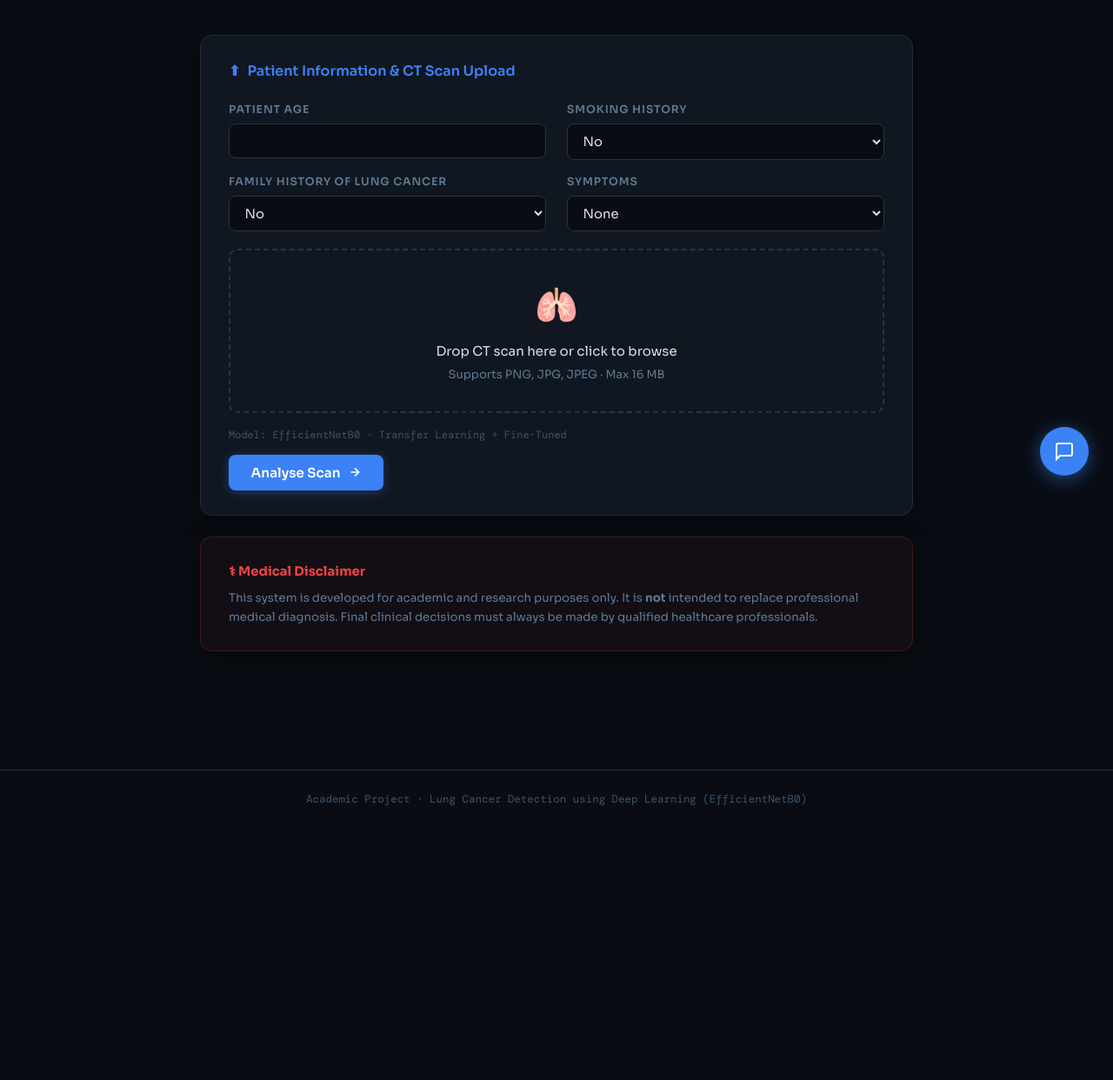
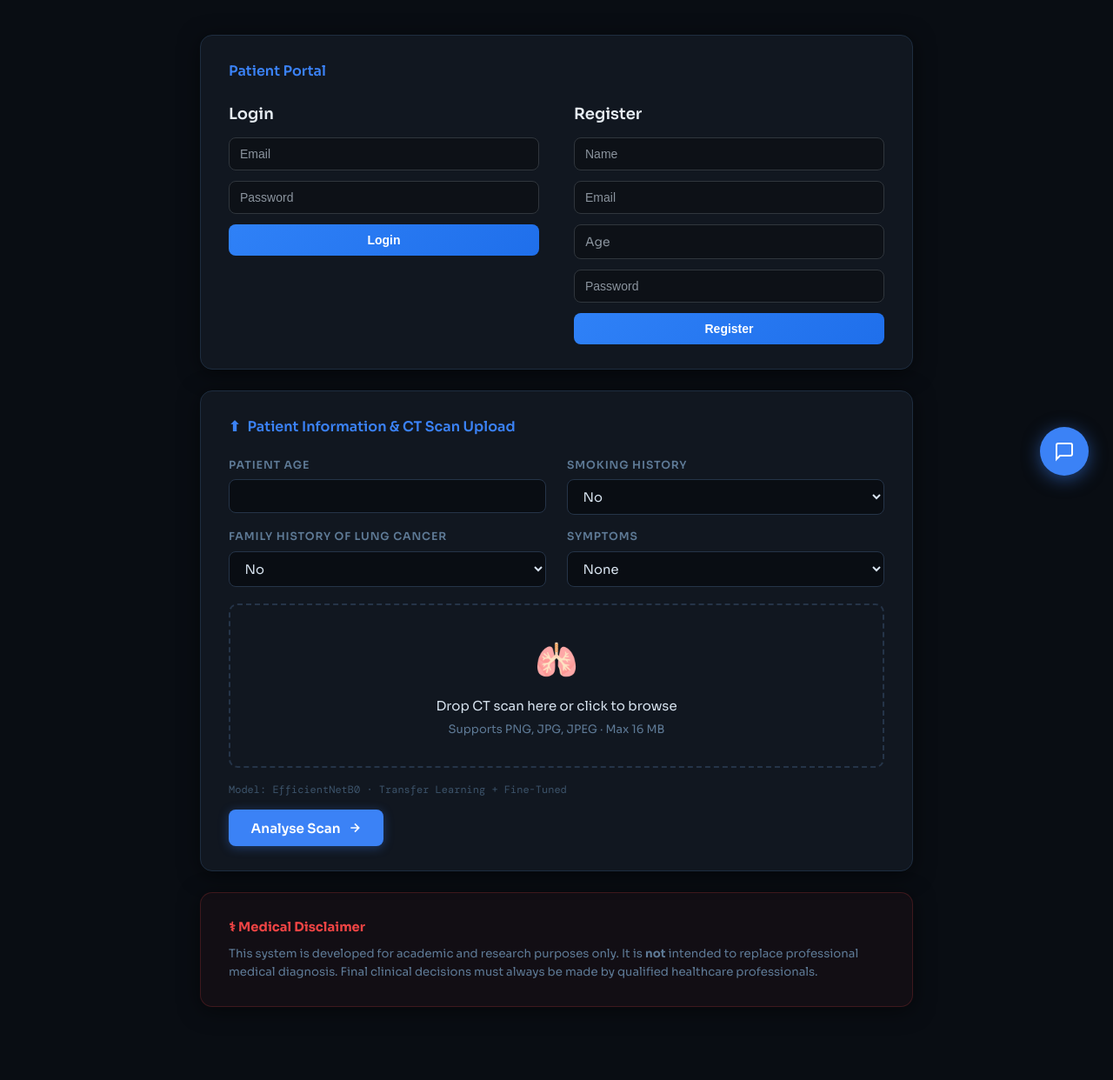
Before and after one commit to nirajguptaa/lung_cancer_detection, a Flask app: page / in a window 1280 px wide. Shown: the part 225-1467 px from the top of the page at 87% size. Before the commit the page ends 1151 px from the top, so only its background shows below. Run offline with Flask 3, Linux system fonts and the light colour scheme; some libraries are stand-ins or nearby versions.

Commit message:
Integrated Database

```diff
--- a/app/app.py
+++ b/app/app.py
@@ -6,6 +6,7 @@ Includes:
 • Grad-CAM explainability
 • AI chatbot assistant
 • PDF medical report generation
+• Supabase patient database
 """
 
 import os
@@ -16,13 +17,19 @@ load_dotenv()
 
 import cv2
 import numpy as np
-from flask import Flask, render_template, request, jsonify, session, send_file
+
+from flask import Flask, render_template, request, jsonify, session, send_file, redirect
+
 from tensorflow.keras.applications.efficientnet import preprocess_input
 from tensorflow.keras.models import load_model
+
+from werkzeug.security import generate_password_hash, check_password_hash
 
 from gradcam import generate_gradcam, overlay_heatmap
 from chatbot import chat, build_system_prompt, clear_history
 from report_generator import generate_report
+
+from database import supabase
 
 
 # ──────────────────────────────────────────────
@@ -37,7 +44,7 @@ MODEL_PATH = os.path.join(BASE_DIR, "models", "efficientnet_final.h5")
 
 
 # ──────────────────────────────────────────────
-# Flask app
+# Flask App
 # ──────────────────────────────────────────────
 
 app = Flask(__name__, template_folder=TEMPLATE_DIR, static_folder=STATIC_DIR)
@@ -48,7 +55,6 @@ app.secret_key = os.environ.get(
 )
 
 IMG_SIZE = 224
-
 CLASS_NAMES = ["Benign", "Malignant", "Normal"]
 
 
@@ -63,7 +69,7 @@ print("Model loaded successfully")
 
 
 # ──────────────────────────────────────────────
-# Image preprocessing
+# Image Preprocessing
 # ──────────────────────────────────────────────
 
 def preprocess_image(image_path: str) -> np.ndarray:
@@ -139,13 +145,11 @@ def index():
     if request.method != "POST":
         return render_template("index.html", **ctx)
 
-    # Patient info
     ctx["age"] = request.form.get("age")
     ctx["smoking"] = request.form.get("smoking")
     ctx["family_history"] = request.form.get("family_history")
     ctx["symptoms"] = request.form.get("symptoms")
 
-    # Validate file
     if "image" not in request.files or request.files["image"].filename == "":
         return render_template("index.html", **ctx, error="Please upload an image")
 
@@ -154,7 +158,6 @@ def index():
     os.makedirs(STATIC_DIR, exist_ok=True)
 
     filename = str(uuid.uuid4()) + ".png"
-
     image_path = os.path.join(STATIC_DIR, filename)
 
     file.save(image_path)
@@ -166,15 +169,12 @@ def index():
     except Exception:
         return render_template("index.html", **ctx, error="Invalid image file")
 
-    # Prediction
     preds = model.predict(img_array, verbose=0)
 
     probs = preds[0].tolist()
-
     predicted_idx = int(np.argmax(preds))
 
     result = CLASS_NAMES[predicted_idx]
-
     confidence = float(np.max(preds)) * 100
 
     risk_map = {
@@ -192,18 +192,29 @@ def index():
         probs=probs
     )
 
-    # GradCAM
     ctx["heatmap_filename"] = save_gradcam_overlay(
         image_path,
         img_array,
         filename
     )
 
-    # Store filenames for report generation
+    # Save scan to Supabase (only if logged in)
+
+    patient_id = session.get("patient_id")
+
+    if patient_id:
+        supabase.table("scans").insert({
+            "patient_id": patient_id,
+            "prediction": result,
+            "confidence": confidence,
+            "risk": risk,
+            "scan_image": filename,
+            "heatmap_image": ctx["heatmap_filename"]
+        }).execute()
+
     session["uploaded_filename"] = filename
     session["heatmap_filename"] = ctx["heatmap_filename"]
 
-    # Store scan context for chatbot
     session["scan_context"] = {
         "result": result,
         "confidence": confidence,
@@ -214,7 +225,6 @@ def index():
         "symptoms": ctx["symptoms"]
     }
 
-    # Reset chat history
     if "chat_session_id" in session:
         clear_history(session["chat_session_id"])
 
@@ -226,7 +236,7 @@ def index():
 
 
 # ──────────────────────────────────────────────
-# CHATBOT ROUTE
+# CHATBOT
 # ──────────────────────────────────────────────
 
 @app.route("/chat", methods=["POST"])
@@ -263,10 +273,6 @@ def chat_route():
     return jsonify({"reply": reply})
 
 
-# ──────────────────────────────────────────────
-# RESET CHAT
-# ──────────────────────────────────────────────
-
 @app.route("/chat/reset", methods=["POST"])
 def chat_reset():
 
@@ -278,7 +284,7 @@ def chat_reset():
 
 
 # ──────────────────────────────────────────────
-# DOWNLOAD PDF REPORT
+# PDF REPORT
 # ──────────────────────────────────────────────
 
 @app.route("/download_report")
@@ -332,6 +338,79 @@ def download_report():
 
 
 # ──────────────────────────────────────────────
+# REGISTER
+# ──────────────────────────────────────────────
+
+@app.route("/register", methods=["POST"])
+def register():
+
+    name = request.form.get("name")
+    email = request.form.get("email")
+    age = request.form.get("age")
+    password = request.form.get("password")
+
+    password_hash = generate_password_hash(password)
+
+    result = supabase.table("patients").insert({
+        "name": name,
+        "email": email,
+        "age": age,
+        "password": password_hash
+    }).execute()
+
+    patient = result.data[0]
+
+    session["patient_id"] = patient["patient_id"]
+
+    return redirect("/")
+
+
+# ──────────────────────────────────────────────
+# LOGIN
+# ──────────────────────────────────────────────
+
+@app.route("/login", methods=["POST"])
+def login():
+
+    email = request.form.get("email")
+    password = request.form.get("password")
+
+    user = supabase.table("patients")\
+        .select("*")\
+        .eq("email", email)\
+        .execute()
+
+    if user.data and check_password_hash(user.data[0]["password"], password):
+
+        session["patient_id"] = user.data[0]["patient_id"]
+
+        return redirect("/dashboard")
+
+    return "Invalid login"
+
+
+# ──────────────────────────────────────────────
+# DASHBOARD
+# ──────────────────────────────────────────────
+
+@app.route("/dashboard")
+def dashboard():
+
+    patient_id = session.get("patient_id")
+
+    if not patient_id:
+        return redirect("/")
+
+    scans = supabase.table("scans")\
+        .select("*, patients(name)")\
+        .eq("patient_id", patient_id)\
+        .order("created_at", desc=True)\
+        .execute()
+
+    return render_template("dashboard.html", scans=scans.data)
+
+
+# ──────────────────────────────────────────────
 # RUN APP
 # ──────────────────────────────────────────────
 
--- a/static/style.css
+++ b/static/style.css
@@ -657,3 +657,215 @@ footer {
 .chat-panel.fullscreen .chat-messages {
   height: calc(90vh - 160px);
 }
+
+
+/* ─────────────────────────────────────────
+   AUTH CARD (LOGIN / REGISTER)
+───────────────────────────────────────── */
+
+.auth-grid{
+  display:flex;
+  gap:40px;
+  flex-wrap:wrap;
+  margin-top:10px;
+}
+
+.auth-box{
+  flex:1;
+  min-width:260px;
+}
+
+.auth-box h3{
+  margin-bottom:12px;
+  font-size:18px;
+  font-weight:600;
+  color:#e6edf3;
+}
+
+/* Inputs */
+
+.auth-box input{
+  width:100%;
+  padding:10px 12px;
+  margin-bottom:12px;
+
+  background:#0d1117;
+  border:1px solid #30363d;
+  border-radius:8px;
+
+  color:#e6edf3;
+  font-size:14px;
+
+  transition:border 0.2s ease, box-shadow 0.2s ease;
+}
+
+.auth-box input::placeholder{
+  color:#8b949e;
+}
+
+/* Focus state */
+
+.auth-box input:focus{
+  outline:none;
+  border-color:#2f81f7;
+  box-shadow:0 0 0 2px rgba(47,129,247,0.2);
+}
+
+/* Buttons */
+
+.auth-box button{
+  width:100%;
+  padding:10px;
+
+  border:none;
+  border-radius:8px;
+
+  background:linear-gradient(135deg,#2f81f7,#1f6feb);
+
+  color:white;
+  font-weight:600;
+  font-size:14px;
+
+  cursor:pointer;
+
+  transition:transform 0.15s ease, box-shadow 0.15s ease;
+}
+
+.auth-box button:hover{
+  transform:translateY(-1px);
+  box-shadow:0 6px 16px rgba(47,129,247,0.35);
+}
+
+/* Mobile */
+
+@media (max-width:768px){
+
+  .auth-grid{
+    flex-direction:column;
+    gap:20px;
+  }
+
+}
+
+/* ─────────────────────────────────────
+   DASHBOARD
+─────────────────────────────────────*/
+
+.dashboard-container{
+  max-width:1100px;
+  margin:auto;
+  padding:40px 20px;
+}
+
+.dashboard-title{
+  font-size:28px;
+  font-weight:600;
+  margin-bottom:25px;
+  color:#e6edf3;
+}
+
+.dashboard-grid{
+  display:grid;
+  grid-template-columns:repeat(auto-fit,minmax(260px,1fr));
+  gap:20px;
+}
+
+/* Scan Card */
+
+.scan-card{
+  background:#0d1117;
+  border:1px solid #30363d;
+  border-radius:12px;
+  padding:16px;
+
+  transition:all 0.25s ease;
+}
+
+.scan-card:hover{
+  transform:translateY(-4px);
+  border-color:#2f81f7;
+  box-shadow:0 8px 20px rgba(0,0,0,0.35);
+}
+
+/* Scan Images */
+
+.scan-images{
+  display:flex;
+  gap:10px;
+  margin-bottom:12px;
+}
+
+.scan-images img{
+  width:100%;
+  border-radius:8px;
+  border:1px solid #30363d;
+}
+
+/* Scan Info */
+
+.scan-info{
+  display:flex;
+  flex-direction:column;
+  gap:6px;
+  font-size:14px;
+}
+
+.scan-label{
+  color:#8b949e;
+}
+
+.scan-value{
+  font-weight:600;
+  color:#e6edf3;
+}
+
+/* Risk badge */
+
+.risk-badge{
+  display:inline-block;
+  padding:4px 10px;
+  border-radius:20px;
+  font-size:12px;
+  font-weight:600;
+}
+
+.risk-low{
+  background:#1f6f4a;
+  color:#a7f3d0;
+}
+
+.risk-moderate{
+  background:#7c5a00;
+  color:#fde68a;
+}
+
+.risk-high{
+  background:#7f1d1d;
+  color:#fecaca;
+}
+
+/* Timestamp */
+
+.scan-time{
+  margin-top:6px;
+  font-size:12px;
+  color:#8b949e;
+}
+
+/* Empty state */
+
+.dashboard-empty{
+  text-align:center;
+  padding:60px 20px;
+  color:#8b949e;
+}
+
+/* Responsive */
+
+@media(max-width:768px){
+
+.scan-images{
+  flex-direction:column;
+}
+
+}
--- a/templates/index.html
+++ b/templates/index.html
@@ -20,8 +20,57 @@
   </div>
 </header>
 
+
+
 <div class="container">
 
+<div class="card">
+
+<h2>Patient Portal</h2>
+
+<div class="auth-grid">
+
+<div class="auth-box">
+
+<h3>Login</h3>
+
+<form action="/login" method="POST">
+
+<input type="email" name="email" placeholder="Email" required>
+
+<input type="password" name="password" placeholder="Password" required>
+
+<button type="submit">Login</button>
+
+</form>
+
+</div>
+
+
+<div class="auth-box">
+
+<h3>Register</h3>
+
+<form action="/register" method="POST">
+
+<input type="text" name="name" placeholder="Name" required>
+
+<input type="email" name="email" placeholder="Email" required>
+
+<input type="number" name="age" placeholder="Age">
+
+<input type="password" name="password" placeholder="Password" required>
+
+<button type="submit">Register</button>
+
+</form>
+
+</div>
+
+</div>
+
+</div>
+</form>
   <!-- ── Upload Card ─────────────────────────────── -->
   <div class="card">
     <h2><span class="card-icon">⬆</span> Patient Information &amp; CT Scan Upload</h2>
```
Also changed, not shown: app/database.py (added, +11 -0 lines), templates/dashboard.html (added, +99 -0 lines), test_supabase.py (added, +12 -0 lines).
